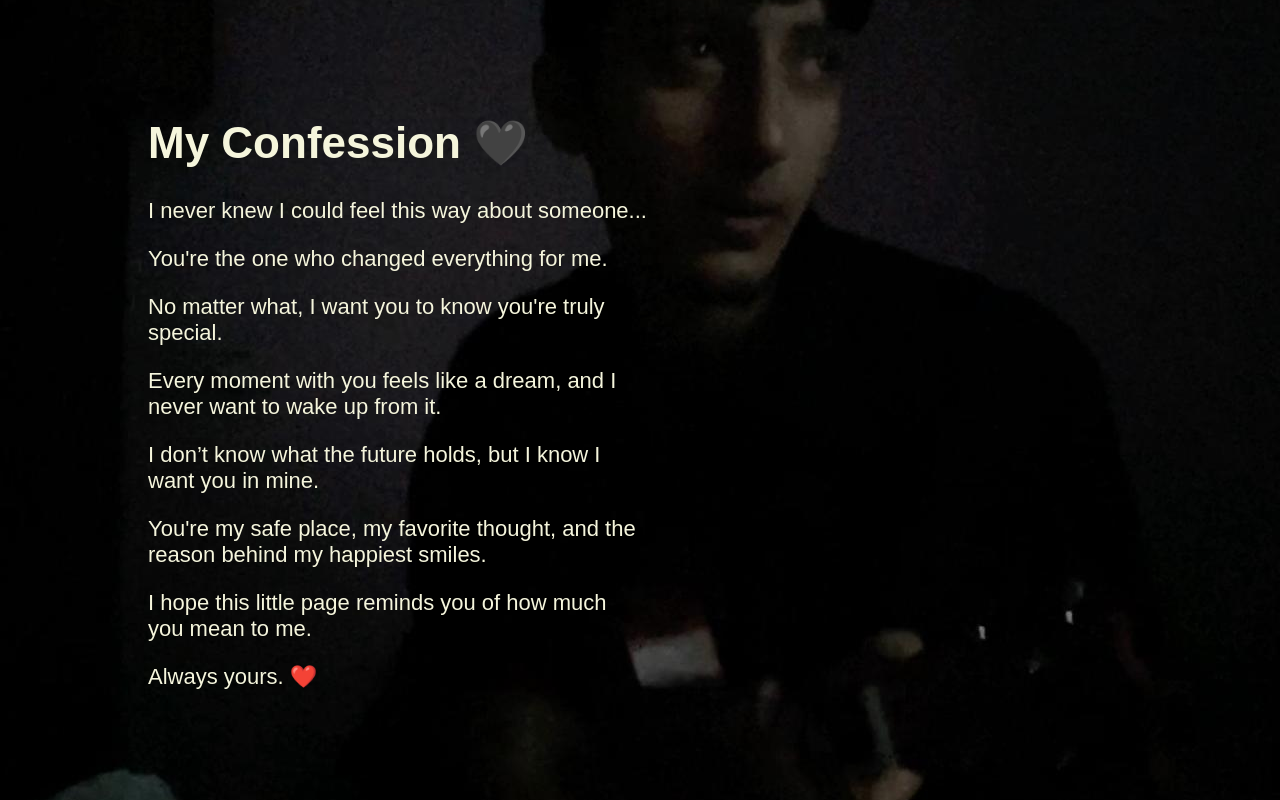
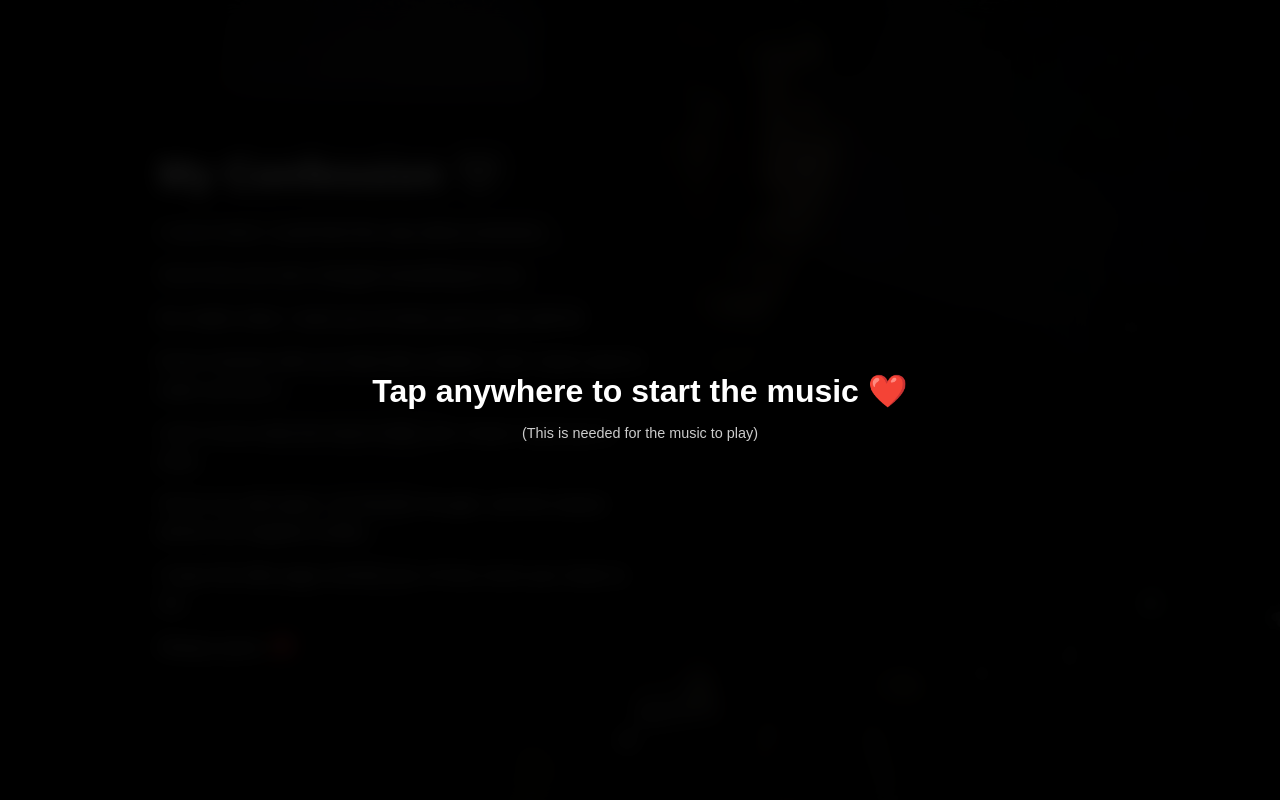
Before and after one commit to SingingSailor/for-my-love, a plain HTML site: page confession.html in a window 1280 px wide. Shown: the top 800 px of the page. Drawn offline with Linux system fonts and the light colour scheme.

Commit message:
Lots of change

```diff
--- a/confession.html
+++ b/confession.html
@@ -1,17 +1,25 @@
 <!DOCTYPE html>
 <html lang="en">
 <head>
+    <meta charset="UTF-8">
     <meta name="viewport" content="width=device-width, initial-scale=1.0, maximum-scale=1.0, user-scalable=no">
-    <meta charset="UTF-8">
-    <meta name="viewport" content="width=device-width, initial-scale=1.0">
     <title>My Confession 🖤</title>
     <link rel="stylesheet" href="styles.css">
+    <script src="script.js" defer></script>
 </head>
-<body>
-    <audio autoplay loop>
+<body class="confession-page">
+    <audio loop>
         <source src="ApocalypseCon.mp3" type="audio/mpeg">
         Your browser does not support the audio element.
     </audio>
+
+    <div id="audioStarter">
+        <div>
+            <h2>Tap anywhere to start the music ❤️</h2>
+            <p>(This is needed for the music to play)</p>
+        </div>
+    </div>
+
     <div class="confession-container">
         <div class="confession-text">
             <h1>My Confession 🖤</h1>
--- a/script.js
+++ b/script.js
@@ -1,23 +1,35 @@
-// Floating hearts animation
-function createHearts() {
-    const container = document.querySelector('.love-letter');
-    if (!container) return; // Only run on love-letter page
+document.addEventListener('DOMContentLoaded', function() {
+    // Audio Handling
+    const audioOverlay = document.getElementById('audioStarter');
+    const audios = document.querySelectorAll('audio');
 
-    const colors = ['#ff0077', '#ffffff', '#ff69b4'];
+    function startAudio() {
+        audios.forEach(audio => {
+            audio.play().catch(error => console.log('Audio play prevented'));
+        });
+        if(audioOverlay) audioOverlay.remove();
+        document.removeEventListener('click', startAudio);
+        document.removeEventListener('touchstart', startAudio);
+    }
 
+    if(audioOverlay) {
+        document.addEventListener('touchstart', startAudio);
+        document.addEventListener('click', startAudio);
+    }
+
+    // Floating Hearts
+    if(document.querySelector('.love-letter') || document.querySelector('.confession-page')) {
         function createHeart() {
+            const colors = document.querySelector('.confession-page') ? ['#ffffff'] : ['#ff0077', '#ffffff', '#ff69b4'];
             const heart = document.createElement('div');
             heart.className = 'heart';
             heart.style.left = Math.random() * 100 + '%';
             heart.style.animationDuration = Math.random() * 3 + 2 + 's';
             heart.style.color = colors[Math.floor(Math.random() * colors.length)];
             heart.innerHTML = '♥';
-        container.appendChild(heart);
-
+            document.body.appendChild(heart);
             setTimeout(() => heart.remove(), 5000);
         }
-
         setInterval(createHeart, 300);
     }
-
-document.addEventListener('DOMContentLoaded', createHearts);
+});
--- a/styles.css
+++ b/styles.css
@@ -3,9 +3,38 @@ body {
     font-family: 'Poppins', sans-serif;
     margin: 0;
     padding: 0;
+    color: white;
+    overflow-x: hidden;
 }
 
-/* Index Page Styles */
+/* Audio Overlay */
+#audioStarter {
+    position: fixed;
+    top: 0;
+    left: 0;
+    width: 100%;
+    height: 100%;
+    background: rgba(0,0,0,0.9);
+    display: flex;
+    justify-content: center;
+    align-items: center;
+    z-index: 1000;
+    backdrop-filter: blur(10px);
+    text-align: center;
+}
+
+#audioStarter h2 {
+    font-size: 2em;
+    text-shadow: 2px 2px 4px rgba(0,0,0,0.5);
+    margin-bottom: 15px;
+}
+
+#audioStarter p {
+    font-size: 0.9em;
+    opacity: 0.8;
+}
+
+/* Index Page */
 .container {
     background: url('heart.jpeg') no-repeat center center fixed;
     background-size: cover;
@@ -15,10 +44,8 @@ body {
     align-items: center;
     flex-direction: column;
     text-align: center;
-    color: white;
 }
 
-/* Navigation Menu */
 nav ul {
     list-style: none;
     padding: 0;
@@ -33,94 +60,116 @@ nav ul li a {
     text-decoration: none;
     font-size: 24px;
     color: white;
-    background: rgba(255, 255, 255, 0.2); /* Subtle transparent white */
+    background: rgba(255,255,255,0.2);
     padding: 15px 20px;
     border-radius: 10px;
-    transition: all 0.3s ease-in-out;
+    transition: all 0.3s ease;
 }
 
 nav ul li a:hover {
-    background: rgba(255, 255, 255, 0.4);
+    background: rgba(255,255,255,0.4);
     transform: scale(1.1);
 }
 
-/* Confession Page Styles */
-.confession-container {
-    background: url('sadcas.jpeg') no-repeat center center fixed;
-    background-size: cover;
-    min-height: 100vh;
-    display: flex;
-    align-items: center;
-    justify-content: flex-start; /* Align content to the left */
-    padding-left: 10%;
-}
-
-/* Confession Text */
-.confession-text {
-    text-align: left;
-    font-size: 22px;
-    max-width: 500px;
-    background: rgba(5, 1, 6, 0); /* Subtle black background for readability */
-    padding: 20px;
-    border-radius: 10px;
-    color:beige;
-}
-/* Love Letter Page Styles */
+/* Love Letter Page */
 .love-letter {
     background: url('heart.jpeg') no-repeat center center fixed;
     background-size: cover;
     min-height: 100vh;
     padding: 40px;
     position: relative;
-    overflow: hidden;
+}
+
+.letter-content {
+    max-width: 800px;
+    margin: 0 auto;
+    background: rgba(0,0,0,0.7);
+    padding: 30px;
+    border-radius: 15px;
+    backdrop-filter: blur(5px);
+    position: relative;
+    z-index: 1;
 }
 
 .love-letter h1 {
     font-size: 3em;
-    text-shadow: 2px 2px 4px rgba(0, 0, 0, 0.5);
+    text-shadow: 2px 2px 4px rgba(0,0,0,0.5);
     margin-bottom: 30px;
 }
 
 .love-letter p {
     font-size: 1.2em;
     line-height: 1.6;
-    max-width: 800px;
-    margin: 20px auto;
-    padding: 20px;
-    background: rgba(0, 0, 0, 0.7);
-    border-radius: 10px;
-    backdrop-filter: blur(5px);
+    margin: 20px 0;
 }
 
-/* Floating Hearts Animation */
+/* Confession Page */
+.confession-page {
+    background: url('sadcas.jpeg') no-repeat center center fixed;
+    background-size: cover;
+}
+
+.confession-container {
+    min-height: 100vh;
+    display: flex;
+    align-items: center;
+    justify-content: flex-start;
+    padding-left: 10%;
+    position: relative;
+}
+
+.confession-text {
+    background: rgba(0,0,0,0.7);
+    padding: 30px;
+    border-radius: 15px;
+    max-width: 500px;
+    backdrop-filter: blur(5px);
+    position: relative;
+    z-index: 1;
+}
+
+.confession-text h1 {
+    font-size: 2.5em;
+    margin-bottom: 20px;
+    text-shadow: 2px 2px 4px rgba(0,0,0,0.5);
+}
+
+.confession-text p {
+    font-size: 1.1em;
+    line-height: 1.6;
+    margin: 15px 0;
+}
+
+/* Floating Hearts */
 .heart {
     position: absolute;
-    font-size: 24px;
+    font-size: 28px;
     opacity: 0.8;
     animation: float 6s linear infinite;
     pointer-events: none;
+    z-index: 0;
+}
+
+.confession-page .heart {
+    color: #ffffff !important;
+    font-size: 32px;
+    text-shadow: 0 0 10px rgba(255,255,255,0.5);
 }
 
 @keyframes float {
-    0% {
-        transform: translateY(100vh) rotate(0deg);
-        opacity: 0.8;
-    }
-    100% {
-        transform: translateY(-100vh) rotate(360deg);
-        opacity: 0;
-    }
+    0% { transform: translateY(100vh) rotate(0deg); opacity: 0.8; }
+    100% { transform: translateY(-100vh) rotate(360deg); opacity: 0; }
 }
 
-/* Love Letter Navigation */
-.love-letter nav {
+/* Navigation */
+nav {
     margin-top: 40px;
     display: flex;
     gap: 20px;
     justify-content: center;
 }
 
-.love-letter nav a {
+nav a {
     color: white;
     text-decoration: none;
     padding: 10px 20px;
@@ -129,6 +178,6 @@ nav ul li a:hover {
     transition: all 0.3s ease;
 }
 
-.love-letter nav a:hover {
-    background: rgba(255, 255, 255, 0.2);
+nav a:hover {
+    background: rgba(255,255,255,0.2);
 }
```
Also changed, not shown: index.html (+9 -3 lines), love-letter.html (+14 -4 lines). Lines whose indentation alone changed are shown as unchanged.
